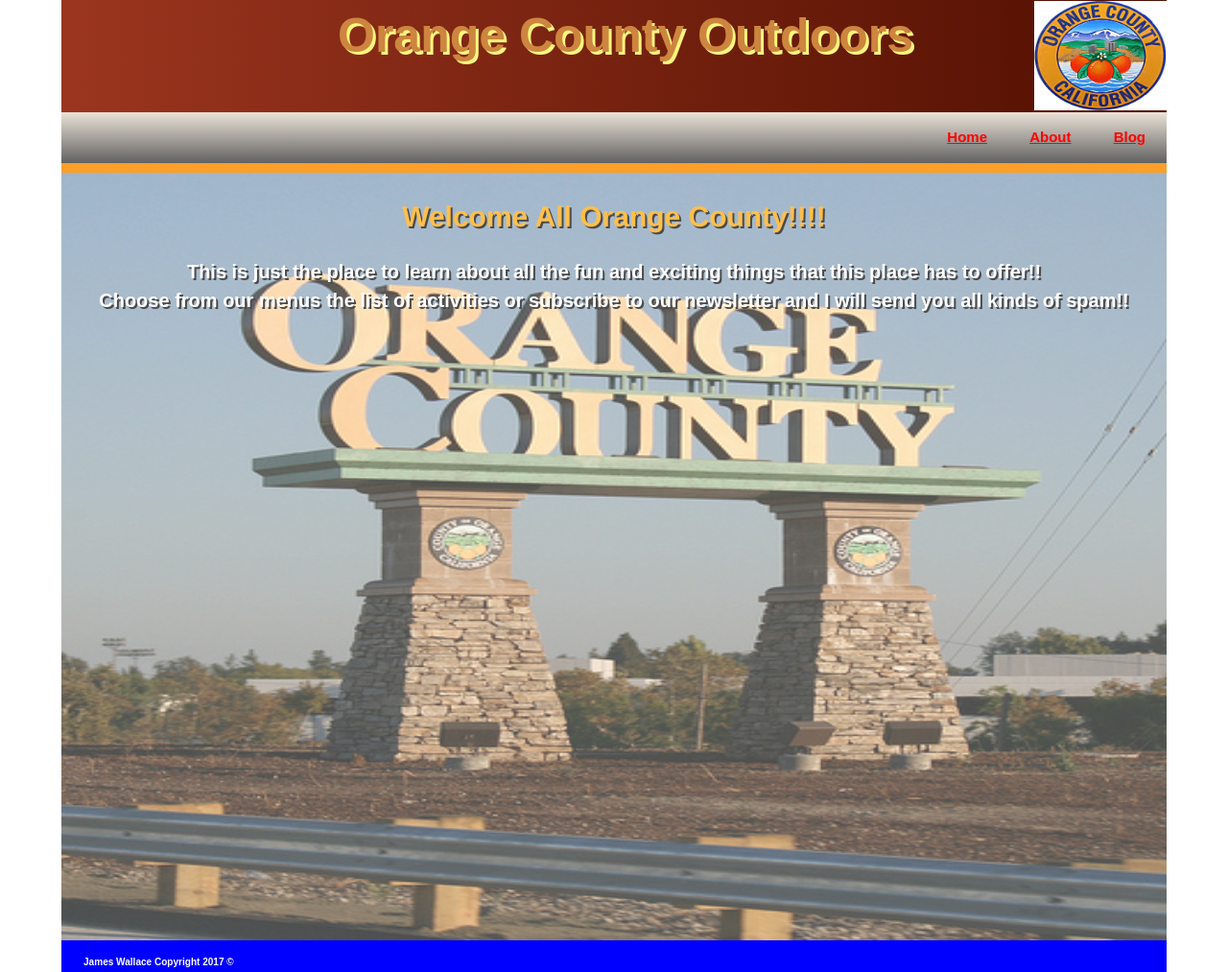
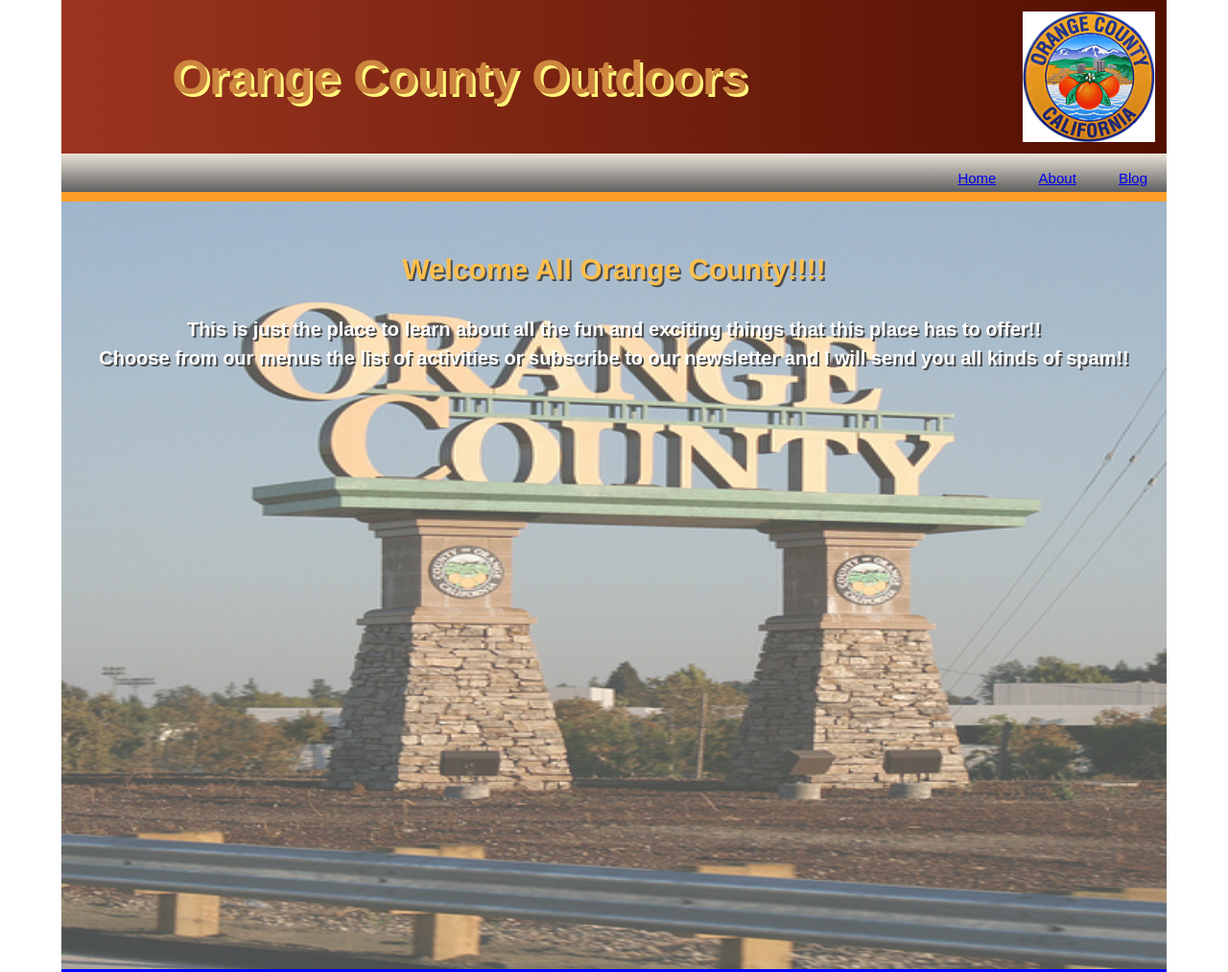
Before and after one commit to jrwallace1983/OcAct, a plain HTML site: page index.html in a window 1280 px wide. Shown: the top 1013 px of the page at 96% size. Drawn offline with Linux system fonts and the light colour scheme.

Commit message:
styles makeover

```diff
--- a/css/style.css
+++ b/css/style.css
@@ -3,76 +3,39 @@
 body{font:15px/1.5 Arial, Helvetica, sans-serif;
 	padding:0;
 	margin:0;
-}
-footer .container{background-color:blue;padding:15px 0 15px 0;}
-footer .container div h6{color:white; padding:0px 0px 0px 2%; margin:0px}
-hr{position:absolute;
-	height:10px;
-	width:100%;
-	color:#FE9F29;
-	background-color:#FE9F29;
-	bottom:0%;
-	border-width: 0px;
-	margin:0px;
-}
-ul{list-style-type:none;
-}
-li{display:inline;
-	padding:0 20px 0 20px;
-}
-h1{position:absolute; margin:0px; padding:0px;
+	overflow:auto;
 }
 .container{
 		width:90%;
 		margin:auto;
 		overflow:hidden;
 		position:relative;
+		background-color:;
 }
-#containerheadermain{
-				background:linear-gradient(90deg, #9b351f, #510F00);
+hr{background-color:#FE9F29; height:10px;border-width:0; margin:0;
+}
+#containerheadermain{background:linear-gradient(90deg, #9b351f, #510F00);
 				position:relative;
-				height:180px;
+				height:200px;
 				width:100%;
 }
-#containerheadermain h1{color:peru;
+img{right:0px; height:80%; padding:1%; position:absolute; margin:0; top:0px;
+
+}
+h1{text-align:center; position:relative;
+}
+li{display:inline;
+margin:0 20px 0 20px; position:relative;
+}
+ul{right:0; position:absolute}
+nav{background:linear-gradient(180deg,#EAE2D7,#5F5F5F); position:absolute; bottom:0; margin:0; height:20%; width:100%;
+}
+#title h1{color:peru;
 		text-shadow:3px 3px #FFF77D;
 		font-size:50px;
 		position:absolute;
-}
-#title{background-color:;
-	left:25%;
-	position:absolute;
-	width:100%;
-	height:60%;
-}
-#orangecountylogo{width:12%;
-				height:64%;
-				position:absolute;
-				top:0px;
-				right:0px;
-				padding:.5px;
-}
-nav{ background:linear-gradient(180deg,#EAE2D7,#5F5F5F);
-	bottom:5%;
-	position:absolute;
-	height:30%;
-	width:100%;
-}
-#navul a{background-color:;
-			color:red;
-			font-weight:bold;
-}
-#navul a:hover{background-color:black;
-				text-decoration:;
-				font-weight:bold;
-				color:white;
-}
-#navul a:active{background-color:red;
-					color:white;
-}
-#navul a:visited{color:purple;
-}
-#navul{bottom:0%;right:0%; position:absolute; height:fit-content; width:fit-content; padding:2px;
+		left:10%;
+		top:5%;
 }
 #showcase .container{position:relative;
 				height:800px;
@@ -100,3 +63,5 @@ nav{ background:linear-gradient(180deg,#EAE2D7,#5F5F5F);
 		opacity:;
 		text-shadow:2px 2px black;
 }
+footer .container{background-color:blue;padding:15px 0 15px 0;}
+footer .container div h6{color:white; padding:0px 0px 0px 2%; margin:0px}
--- /dev/null
+++ b/css/styleOld.css
@@ -0,0 +1,102 @@
+/*is is a comment */
+*{box-sizing:border-box;}
+body{font:15px/1.5 Arial, Helvetica, sans-serif;
+	padding:0;
+	margin:0;
+}
+footer .container{background-color:blue;padding:15px 0 15px 0;}
+footer .container div h6{color:white; padding:0px 0px 0px 2%; margin:0px}
+hr{position:absolute;
+	height:10px;
+	width:100%;
+	color:#FE9F29;
+	background-color:#FE9F29;
+	bottom:0%;
+	border-width: 0px;
+	margin:0px;
+}
+ul{list-style-type:none;
+}
+li{display:inline;
+	padding:0 20px 0 20px;
+}
+h1{position:absolute; margin:0px; padding:0px;
+}
+.container{
+		width:90%;
+		margin:auto;
+		overflow:hidden;
+		position:relative;
+}
+#containerheadermain{
+				background:linear-gradient(90deg, #9b351f, #510F00);
+				position:relative;
+				height:180px;
+				width:100%;
+}
+#containerheadermain h1{color:peru;
+		text-shadow:3px 3px #FFF77D;
+		font-size:50px;
+		position:absolute;
+}
+#title{background-color:;
+	left:25%;
+	position:absolute;
+	width:100%;
+	height:60%;
+}
+#orangecountylogo{width:12%;
+				height:64%;
+				position:absolute;
+				top:0px;
+				right:0px;
+				padding:.5px;
+}
+nav{ background:linear-gradient(180deg,#EAE2D7,#5F5F5F);
+	bottom:5%;
+	position:absolute;
+	height:30%;
+	width:100%;
+}
+#navul a{background-color:;
+			color:red;
+			font-weight:bold;
+}
+#navul a:hover{background-color:black;
+				text-decoration:;
+				font-weight:bold;
+				color:white;
+}
+#navul a:active{background-color:red;
+					color:white;
+}
+#navul a:visited{color:purple;
+}
+#navul{bottom:0%;right:0%; position:absolute; height:fit-content; width:fit-content; padding:2px;
+}
+#showcase .container{position:relative;
+				height:800px;
+				background-color:;
+				background-image:url(../image/WelcomeOrangeCounty.jpg);
+				background-repeat:no-repeat;
+				background-position:;
+				background-size:100% 100%;
+				opacity:.7;
+}
+#showcase h1{position:relative;
+			text-align:center;
+			padding-top:2%;
+			font-size: 30px;
+			color:orange;
+			font-family:Helvetica;
+			text-shadow:2px 2px black;
+}
+#showcase p{background-color:;
+		position:relative;
+		text-align:center;
+		font-size:20px;
+		color:white;
+		font-weight:bold;
+		opacity:;
+		text-shadow:2px 2px black;
+}
--- a/index.html
+++ b/index.html
@@ -14,7 +14,7 @@
 	</head>
 	<body>
 		<header>
-			<div class="container">
+			<div class="container" style="background-color:pink;">
 				<div id="containerheadermain">
 					<div id="title">
 						<h1>Orange County Outdoors<h1/>
@@ -33,12 +33,12 @@
 								</li>
 							</ul>
 					</nav>
-						<hr/>
 				</div>
+				<hr/>
 			</div>
 		</header>
 		<section id="showcase">
-			<div class="container">
+			<div class="container" style="background-color:yellow; margin:;">
 				<h1> Welcome All Orange County!!!!</h1>
 				<p>This is just the place to learn about all the fun and exciting things that this place has to offer!!<br/>
 					Choose from our menus the list of activities or subscribe to our newsletter and I will send you all kinds of spam!!
```
